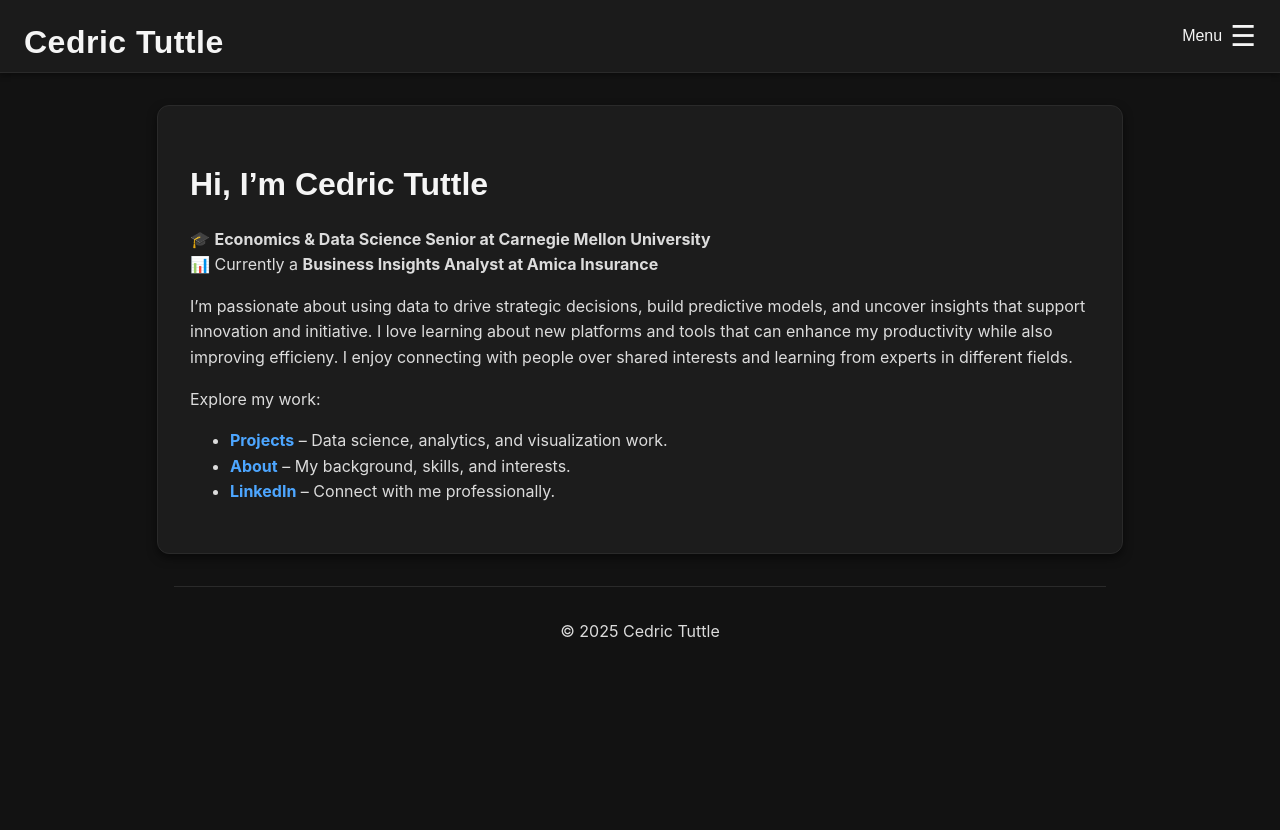
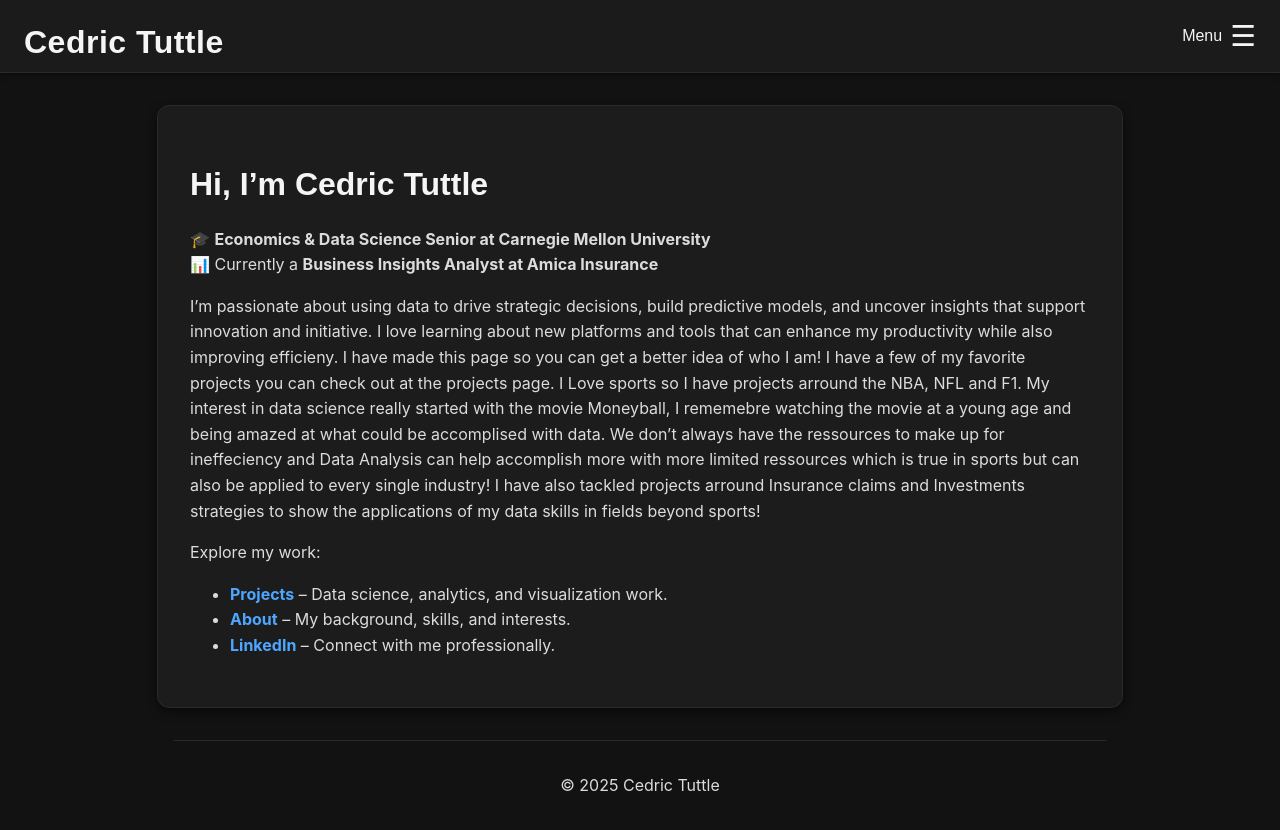
Before and after one commit to ctuttle123/cedrictuttle.github.io, a Jekyll site: the page built from index.md, in a window 1280 px wide. Shown: the top 830 px of the page. Built offline with Jekyll 4.4.1, drawn with Linux system fonts in a browser that asks for light colours.

Commit message:
Update index.md

```diff
--- a/index.md
+++ b/index.md
@@ -11,7 +11,10 @@ permalink: /
 
 I’m passionate about using data to drive strategic decisions, build predictive models, and uncover insights that support innovation and initiative.
 I love learning about new platforms and tools that can enhance my productivity while also improving efficieny.
-I enjoy connecting with people over shared interests and learning from experts in different fields.
+I have made this page so you can get a better idea of who I am! I have a few of my favorite projects you can check out at the projects page. I Love sports so I have projects arround the NBA, NFL and F1.
+My interest in data science really started with the movie Moneyball, I rememebre watching the movie at a young age and being amazed at what could be accomplised with data. We don't always have the ressources
+to make up for ineffeciency and Data Analysis can help accomplish more with more limited ressources which is true in sports but can also be applied to every single industry! I have also tackled projects
+arround Insurance claims and Investments strategies to show the applications of my data skills in fields beyond sports!
 
 Explore my work:
 - [**Projects**]({{ '/projects/' | relative_url }}) – Data science, analytics, and visualization work.
```
